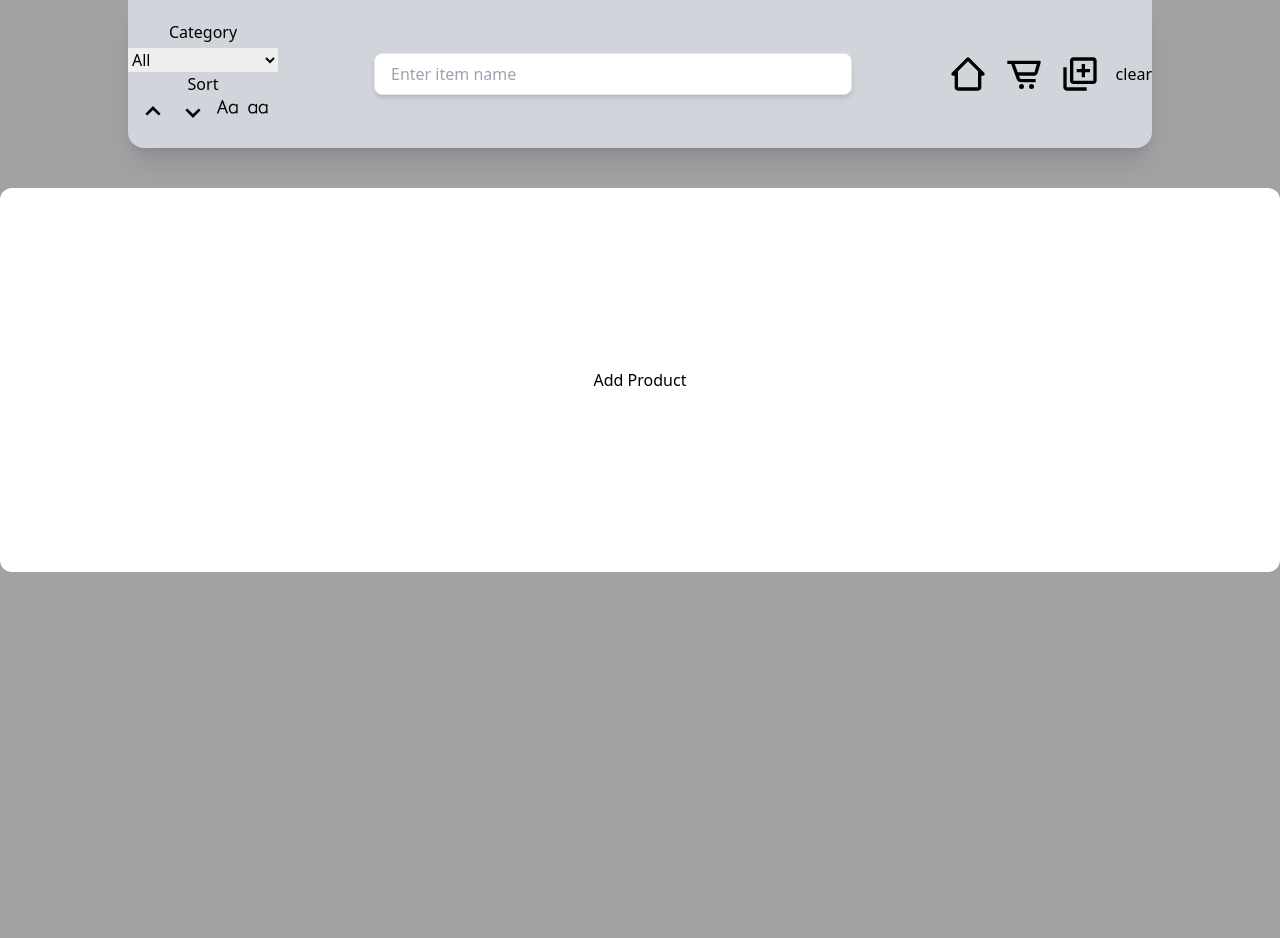
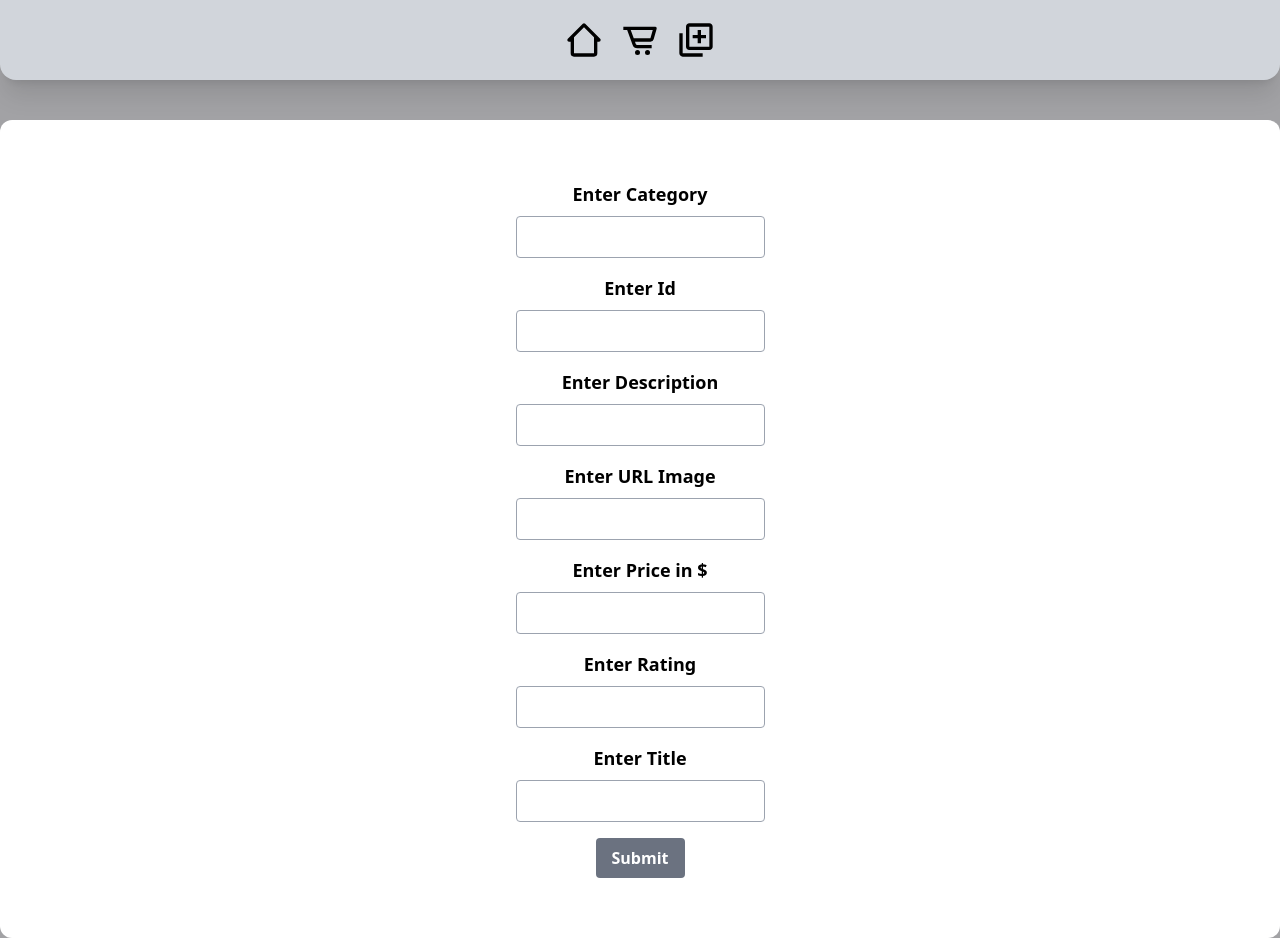
Before and after one commit to BogdanChumak96/testApp, a React (Vite) app: page /add in a window 1280 px wide. Before the commit the page ends 800 px from the top, so only its background shows below. Built offline with nearby package versions, Linux system fonts and the light colour scheme.

Commit message:
add filter by categorys

```diff
--- a/package.json
+++ b/package.json
@@ -12,6 +12,7 @@
     "@reduxjs/toolkit": "^1.9.3",
     "@tabler/icons": "^2.11.0",
     "axios": "^1.3.4",
+    "formik": "^2.2.9",
     "lodash": "^4.17.21",
     "react": "^18.2.0",
     "react-content-loader": "^6.2.1",
@@ -20,7 +21,8 @@
     "react-query": "^3.39.3",
     "react-redux": "^8.0.5",
     "react-router-dom": "^6.9.0",
-    "redux-persist": "^6.0.0"
+    "redux-persist": "^6.0.0",
+    "yup": "^1.0.2"
   },
   "devDependencies": {
     "@types/react": "^18.0.28",
--- a/src/components/header/Header.tsx
+++ b/src/components/header/Header.tsx
@@ -32,10 +32,11 @@ const Header = () => {
   return (
     <div
       className="
-        w-4/5
+      sticky
         py-5
-        sticky
+        px-10
         top-0
+        container mx-auto
         z-20
         rounded-b-2xl
         flex
@@ -95,7 +96,7 @@ const Header = () => {
           className="
             flex
             flex-col
-            w-1/4
+            w-1/3
             items-start
             justify-center
           bg-white
@@ -125,7 +126,6 @@ const Header = () => {
       <Link to="/add">
         <BiAddToQueue size={40} />
       </Link>
-      <button onClick={() => dispatch(clearCart())}>clear</button>
     </div>
   );
 };
--- a/src/pages/addProduct/AddProduct.tsx
+++ b/src/pages/addProduct/AddProduct.tsx
@@ -1,15 +1,26 @@
-import React from "react";
+import React, { useEffect } from "react";
 import Layout from "../../components/layout/Layout";
+import { toggleShowInput } from "../../store/productSlice";
+import { useAppDispatch } from "../../services/hooks";
 
 type Props = {};
 
 export const AddProduct = (props: Props) => {
+  const dispatch = useAppDispatch();
+  const handleSubmit = (e) => {
+    e.preventDefault();
+  };
+  useEffect(() => {
+    dispatch(toggleShowInput(false));
+    window.scrollTo(0, 0);
+  }, []);
+
   return (
     <Layout>
       <div
         className="
             flex
-            h-96
+            h-120
             rounded-xl
             mt-10
             items-center
@@ -19,7 +30,55 @@ export const AddProduct = (props: Props) => {
             container mx-auto py-10
             "
       >
-        Add Product
+        <form
+          onSubmit={handleSubmit}
+          className="flex flex-col items-center py-5"
+        >
+          <label className="text-lg font-bold mb-2">Enter Category</label>
+          <input
+            type="text"
+            className="w-full border border-gray-400 p-2 rounded mb-4"
+          />
+
+          <label className="text-lg font-bold mb-2">Enter Id</label>
+          <input
+            type="text"
+            className="w-full border border-gray-400 p-2 rounded mb-4"
+          />
+
+          <label className="text-lg font-bold mb-2">Enter Description</label>
+          <input
+            type="text"
+            className="w-full border border-gray-400 p-2 rounded mb-4"
+          />
+
+          <label className="text-lg font-bold mb-2">Enter URL Image</label>
+          <input
+            type="text"
+            className="w-full border border-gray-400 p-2 rounded mb-4"
+          />
+
+          <label className="text-lg font-bold mb-2">Enter Price in $</label>
+          <input
+            type="text"
+            className="w-full border border-gray-400 p-2 rounded mb-4"
+          />
+
+          <label className="text-lg font-bold mb-2">Enter Rating</label>
+          <input
+            type="text"
+            className="w-full border border-gray-400 p-2 rounded mb-4"
+          />
+          <label className="text-lg font-bold mb-2">Enter Title</label>
+          <input
+            className="w-full border border-gray-400 p-2 rounded mb-4"
+            type="text"
+          />
+          <input
+            className="bg-gray-500 hover:bg-gray-700 cursor-pointer text-white font-bold py-2 px-4 rounded"
+            type="submit"
+          />
+        </form>
       </div>
     </Layout>
   );
--- a/src/pages/home/App.tsx
+++ b/src/pages/home/App.tsx
@@ -20,6 +20,7 @@ export const Home = (): JSX.Element => {
   const products = useAppSelector((state) =>
     selectSortedItems(state, sortedValue)
   );
+  console.log(products);
 
   useEffect(() => {
     dispatch(toggleShowInput(true));
```
Also changed, not shown: 2 other files (tests, documents, lock files or other folders).
